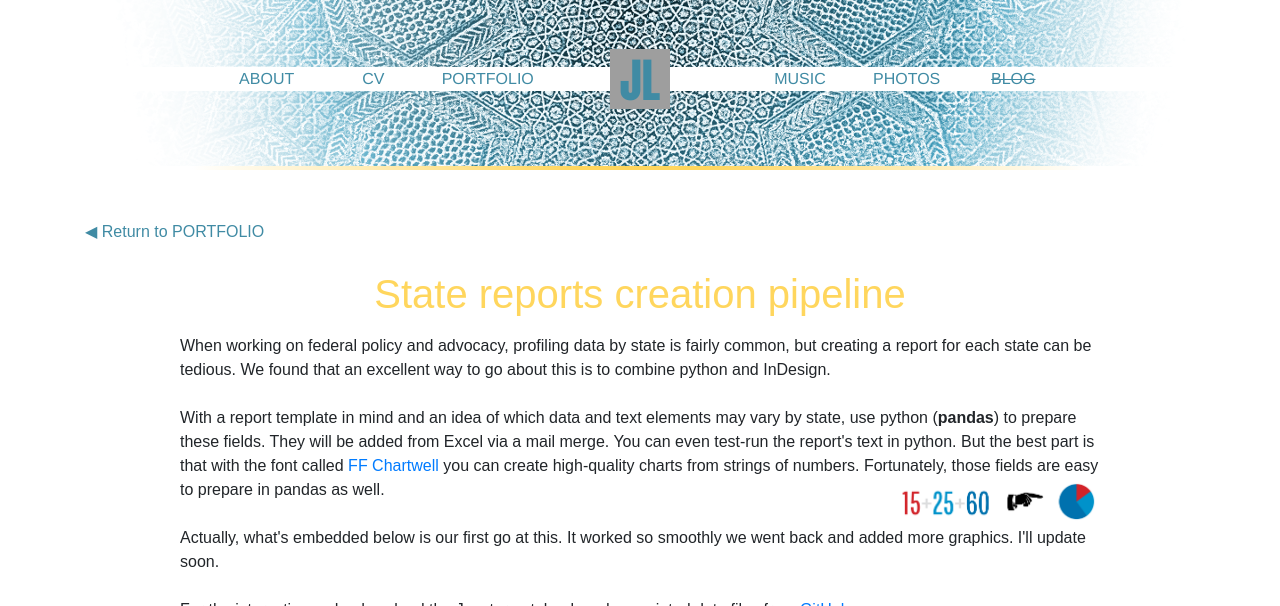
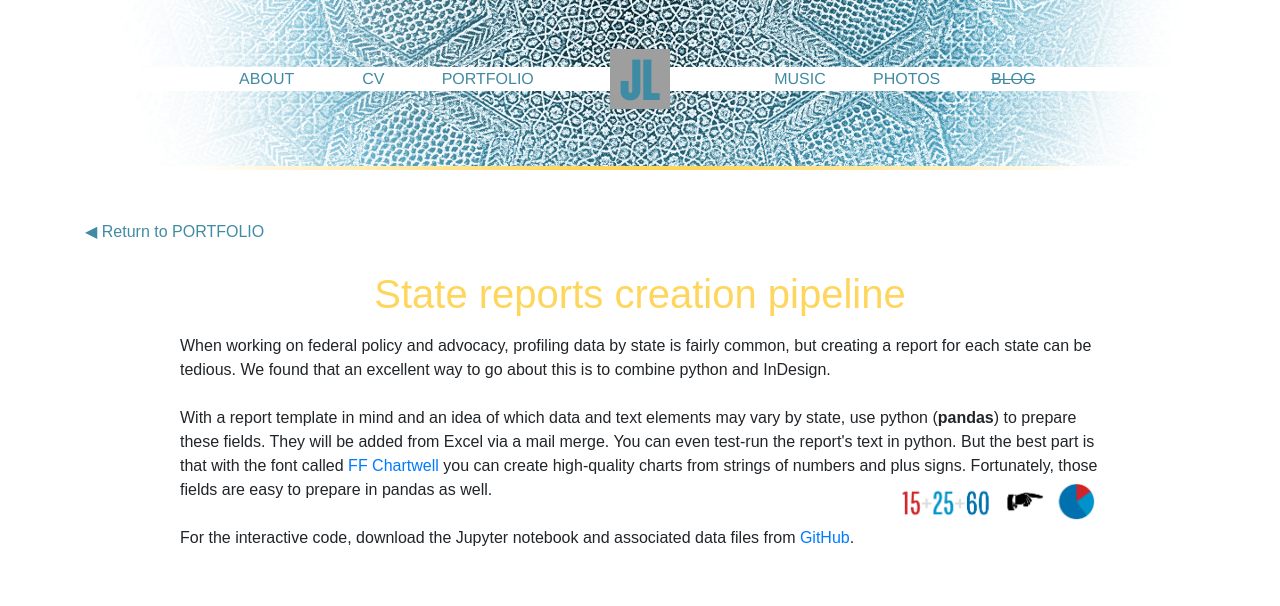
Before and after one commit to laytonj/laytonj.github.io, a Jekyll site: the page built from portfolio/python/state-reports.html, in a window 1280 px wide and 900 px high, cut to the strip 0-606 px from the top of the window. Built offline with Jekyll 4.4.1, drawn with Linux system fonts in a browser that asks for light colours; some web fonts are replaced; grey boxes are pictures that could not be loaded.

Commit message:
update state-reports intro text

```diff
--- a/portfolio/python/state-reports.html
+++ b/portfolio/python/state-reports.html
@@ -9,10 +9,8 @@ title: State reports creation pipeline
   <div class="col-lg-10">
     When working on federal policy and advocacy, profiling data by state is fairly common, but creating a report for each state can be tedious. We found that an excellent way to go about this is to combine python and InDesign.
     <br/><br/>
-    With a report template in mind and an idea of which data and text elements may vary by state, use python (<span class="font-weight-bold">pandas</span>) to prepare these fields. They will be added from Excel via a mail merge. You can even test-run the report's text in python. But the best part is that with the font called <a href="https://www.fontshop.com/content/ff-chartwell-making-all-the-charts" target="_blank" rel="noopener">FF Chartwell</a> you can create high-quality charts from strings of numbers. Fortunately, those fields are easy to prepare in pandas as well.
+    With a report template in mind and an idea of which data and text elements may vary by state, use python (<span class="font-weight-bold">pandas</span>) to prepare these fields. They will be added from Excel via a mail merge. You can even test-run the report's text in python. But the best part is that with the font called <a href="https://www.fontshop.com/content/ff-chartwell-making-all-the-charts" target="_blank" rel="noopener">FF Chartwell</a> you can create high-quality charts from strings of numbers and plus signs. Fortunately, those fields are easy to prepare in pandas as well.
     <img src="{{ site.baseurl }}/assets/images/chartwell.png" width="200" style="float:right">
-    <br/><br/>
-    Actually, what's embedded below is our first go at this. It worked so smoothly we went back and added more graphics. I'll update soon.
     <br/><br/>
     For the interactive code, download the Jupyter notebook and associated data files from <a href="https://github.com/laytonj/state-reports" target="_blank" rel="noopener">GitHub</a>.
   </div>
```
